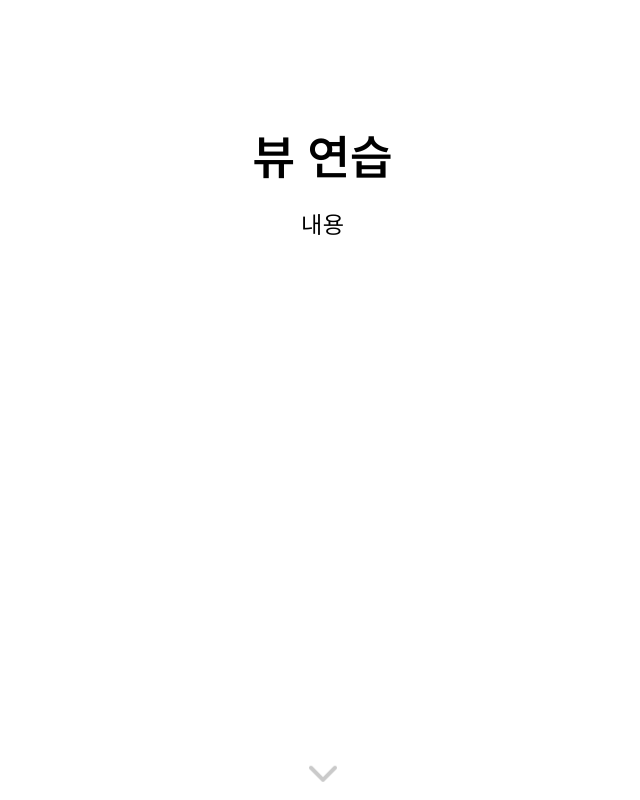
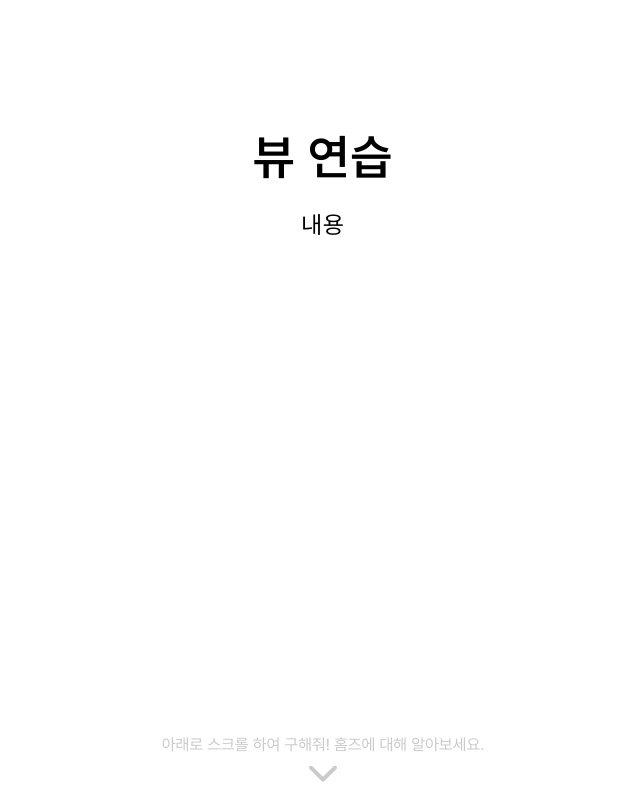
Before and after one commit to kimdw524/WhereIsMyHome, a Vue app: page / in a window 1280 px wide. Shown: the top 800 px of the page, without its empty margins (317-957 px from the left). Built offline with nearby package versions, Linux system fonts and the light colour scheme.

Commit message:
refactor: Down Component slot 사용

```diff
--- a/src/components/Intro/Down.vue
+++ b/src/components/Intro/Down.vue
@@ -1,5 +1,6 @@
 <template>
   <div :class="$style.downIcon">
+    <div :class="$style.description"><slot /></div>
     <font-awesome-icon :icon="['fas', 'chevron-down']" />
   </div>
 </template>
@@ -36,4 +37,10 @@
 
   animation: 2s ease-in-out down infinite;
 }
+
+.description {
+  font-size: 1rem;
+
+  user-select: none;
+}
 </style>
--- a/src/pages/Intro/Index.vue
+++ b/src/pages/Intro/Index.vue
@@ -1,4 +1,5 @@
 <script setup>
+import Footer from '@/components/Footer.vue';
 import MainSection from './MainSection.vue';
 import Section1 from './Section1.vue';
 import Section2 from './Section2.vue';
@@ -10,7 +11,8 @@ import Down from '@/components/Intro/Down.vue';
     <MainSection />
     <Section1 />
     <Section2 />
-    <Down />
+    <Footer />
+    <Down>아래로 스크롤 하여 구해줘! 홈즈에 대해 알아보세요.</Down>
   </div>
 </template>
 
```
